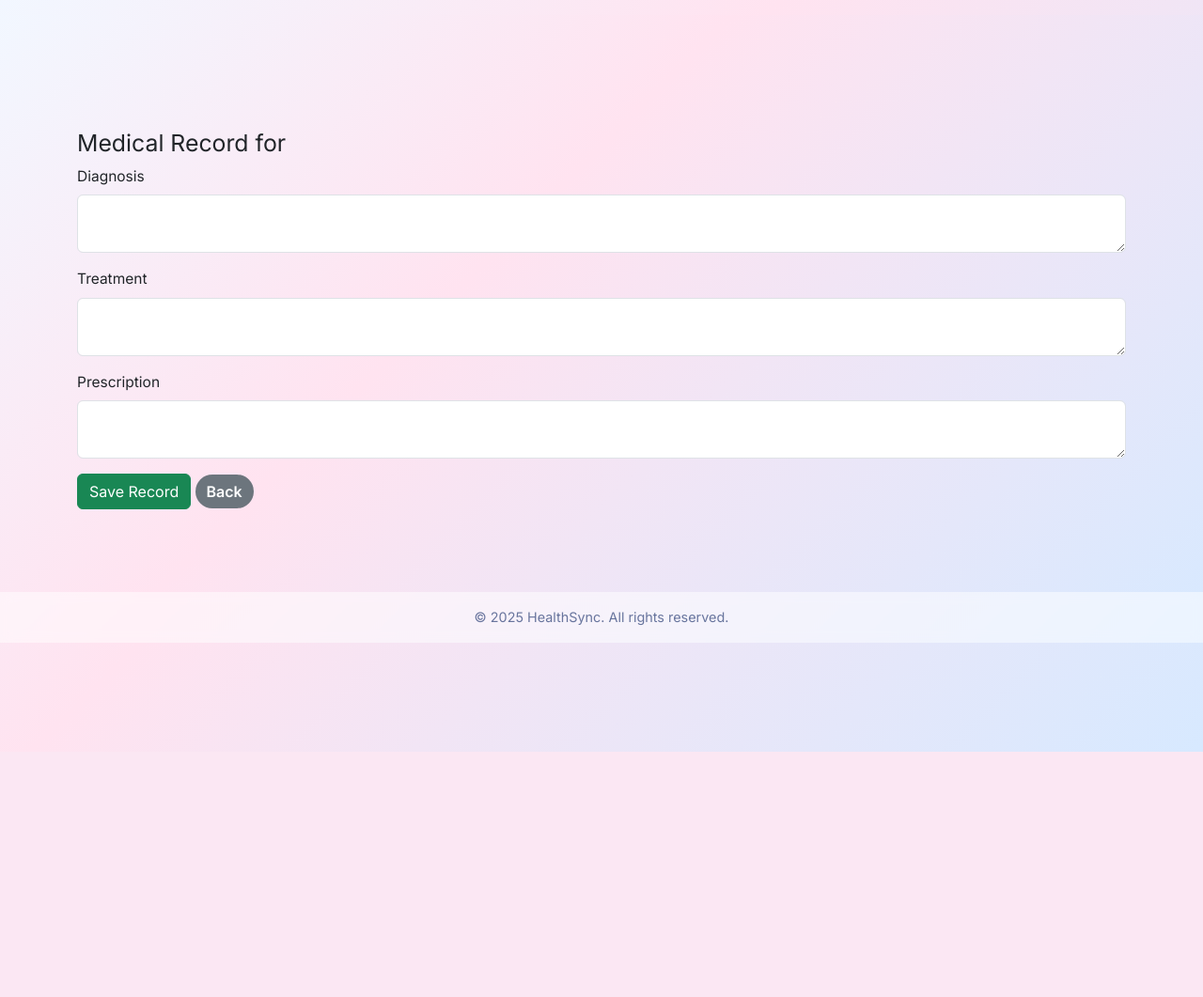
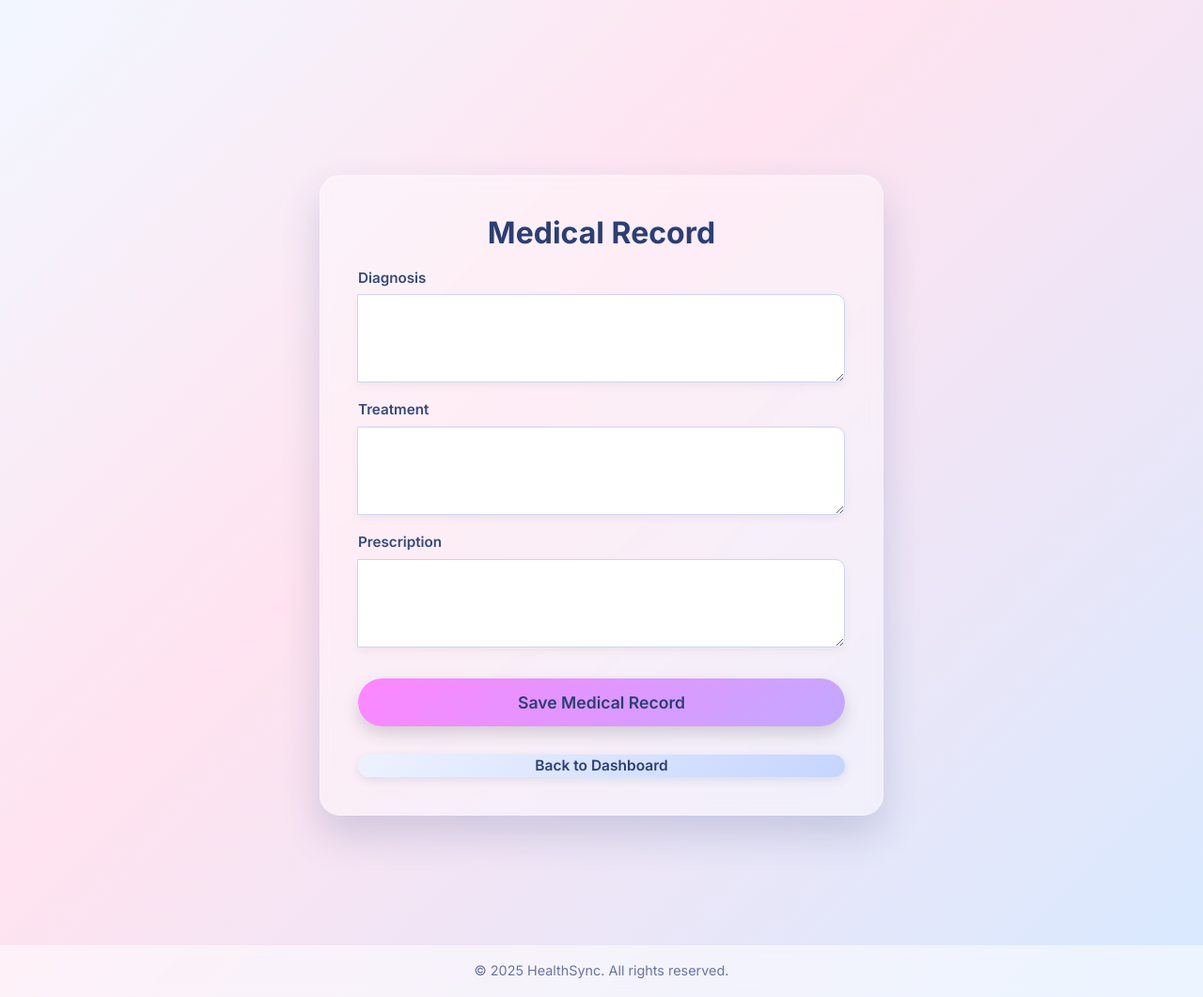
Before and after one commit to 23f3001438/hospital-management-sys, a Flask app: template templates/medical_history.html in a window 1280 px wide. Shown: the whole page at 94% size. Before the commit the page ends 800 px from the top, so only its background shows below. Run offline with Flask 3, Linux system fonts and the light colour scheme; the template is opened without the code that fills it, so the values that code supplies are empty.

Commit message:
http://127.0.0.1:5001/appointment/1/record

```diff
--- a/templates/medical_history.html
+++ b/templates/medical_history.html
@@ -4,25 +4,46 @@
 {% block content %}
 {% block home_button %}{% endblock %}
 
-<h2>Medical Record for {{ appointment.patient.first_name }} {{ appointment.patient.last_name }}</h2>
+<div class="register-card card">
+    <h2 class="reg-title">
+        Medical Record
+        <br>
+        <small style="font-size: 0.95rem; color: var(--text-sub);">
+            {{ appointment.patient.first_name }} {{ appointment.patient.last_name }}
+        </small>
+    </h2>
 
-<form method="POST">
-    <div class="mb-3">
-        <label for="diagnosis" class="form-label">Diagnosis</label>
-        <textarea class="form-control" id="diagnosis" name="diagnosis" rows="2" required>{{ record.diagnosis if record else '' }}</textarea>
-    </div>
+    <form method="POST" class="reg-form">
 
-    <div class="mb-3">
-        <label for="treatment" class="form-label">Treatment</label>
-        <textarea class="form-control" id="treatment" name="treatment" rows="2" required>{{ record.treatment if record else '' }}</textarea>
-    </div>
+        <div class="input-group">
+            <label for="diagnosis">Diagnosis</label>
+            <textarea id="diagnosis" name="diagnosis" rows="3" required>
+{{ record.diagnosis if record else '' }}</textarea>
+        </div>
 
-    <div class="mb-3">
-        <label for="prescription" class="form-label">Prescription</label>
-        <textarea class="form-control" id="prescription" name="prescription" rows="2" required>{{ record.prescription if record else '' }}</textarea>
-    </div>
+        <div class="input-group">
+            <label for="treatment">Treatment</label>
+            <textarea id="treatment" name="treatment" rows="3" required>
+{{ record.treatment if record else '' }}</textarea>
+        </div>
 
-    <button type="submit" class="btn btn-success">Save Record</button>
-    <a href="{{ url_for('docdb', doctor_id=appointment.doctor.id) }}" class="btn btn-secondary">Back</a>
-</form>
+        <div class="input-group">
+            <label for="prescription">Prescription</label>
+            <textarea id="prescription" name="prescription" rows="3" required>
+{{ record.prescription if record else '' }}</textarea>
+        </div>
+
+        <button type="submit" class="reg-btn pink">
+            Save Medical Record
+        </button>
+
+        <a href="{{ url_for('docdb', doctor_id=appointment.doctor.id) }}"
+           class="view-btn"
+           style="display:block; text-align:center; margin-top:12px;">
+            Back to Dashboard
+        </a>
+
+    </form>
+</div>
+
 {% endblock %}
```
